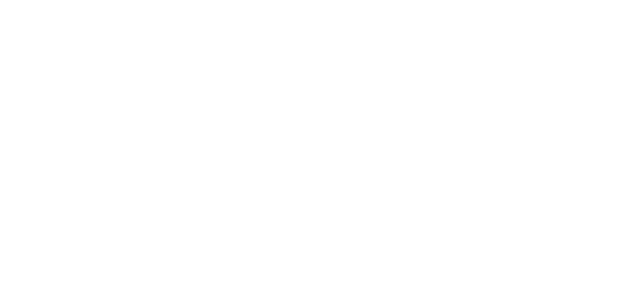
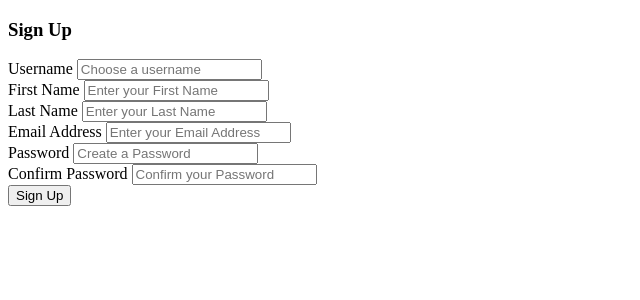
Before and after one commit to Kbpatel3/djangoauth, a Django app: page /signup/ in a window 1280 px wide. Before the commit the part shown is empty. Shown: the top 300 px of the page, without its empty margins (0-640 px from the left). Run offline with Django 4.2, Linux system fonts and the light colour scheme.

Commit message:
Added signup post call for backend

```diff
--- a/authentication/views.py
+++ b/authentication/views.py
@@ -6,6 +6,15 @@ def home(request):
     return render(request, 'authentication/index.html')
 
 def signup(request):
+    if request.method == 'POST':
+        username = request.POST['username']
+        first_name = request.POST['fname']
+        last_name = request.POST['lname']
+        email = request.POST['email']
+        password = request.POST['pass1']
+        confirm_password = request.POST['pass2']
+
+
     return render(request, 'authentication/signup.html')
 
 def login_request(request):
--- a/templates/authentication/index.html
+++ b/templates/authentication/index.html
@@ -16,9 +16,9 @@
 
         <h3>Welcome to my Authentication App</h3>
 
-        <button type="submit">Register</button>
-        <button type="submit">Login</button>
-        <button type="submit">Logout</button>
+        <button type="submit"> <a href="/signup">Signup</a></button>
+        <button type="submit"> <a href="/login">Login</a></button>
+        <button type="submit"> <a href="/logout">Logout</a></button>
 
         <script src="" async defer></script>
     </body>
--- a/templates/authentication/signup.html
+++ b/templates/authentication/signup.html
@@ -0,0 +1,45 @@
+<!DOCTYPE html>
+<!--[if lt IE 7]>      <html class="no-js lt-ie9 lt-ie8 lt-ie7"> <![endif]-->
+<!--[if IE 7]>         <html class="no-js lt-ie9 lt-ie8"> <![endif]-->
+<!--[if IE 8]>         <html class="no-js lt-ie9"> <![endif]-->
+<!--[if gt IE 8]>      <html class="no-js"> <!--<![endif]-->
+<html>
+    <head>
+        <meta charset="utf-8">
+        <meta http-equiv="X-UA-Compatible" content="IE=edge">
+        <title></title>
+        <meta name="description" content="">
+        <meta name="viewport" content="width=device-width, initial-scale=1">
+        <link rel="stylesheet" href="">
+    </head>
+    <body>
+
+        <h3>Sign Up</h3>
+
+        <form action="/signup" method="post">
+        {% csrf_token %}
+            <label for="">Username</label>
+            <input type="text" name="username" id="username" placeholder="Choose a username" Required>
+            <br>
+            <label for="">First Name</label>
+            <input type="text" name="fname" id="fname" placeholder="Enter your First Name" Required>
+            <br>
+            <label for="">Last Name</label>
+            <input type="text" name="lname" id="lname" placeholder="Enter your Last Name" Required>
+            <br>
+            <label for="">Email Address</label>
+            <input type="email" name="email" id="email" placeholder="Enter your Email Address" Required>
+            <br>
+            <label for="">Password</label>
+            <input type="password" name="pass1" id="pass1" placeholder="Create a Password" Required>
+            <br>
+            <label for="">Confirm Password</label>
+            <input type="password" name="pass2" id="pass2" placeholder="Confirm your Password" Required>
+            <br>
+
+            <button type="submit">Sign Up</button>
+        </form>
+
+        <script src="" async defer></script>
+    </body>
+</html>
```
